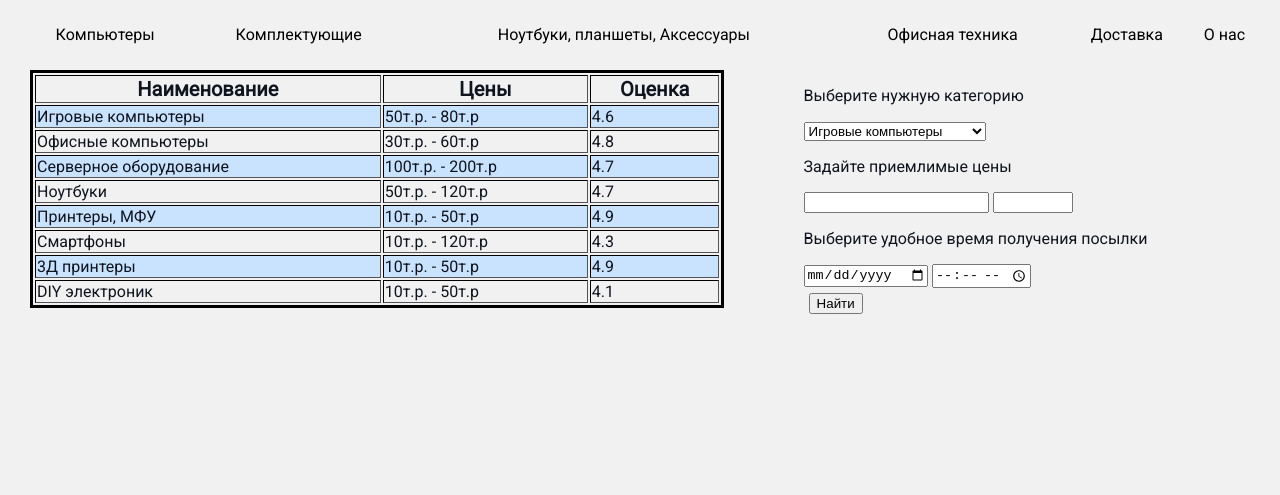
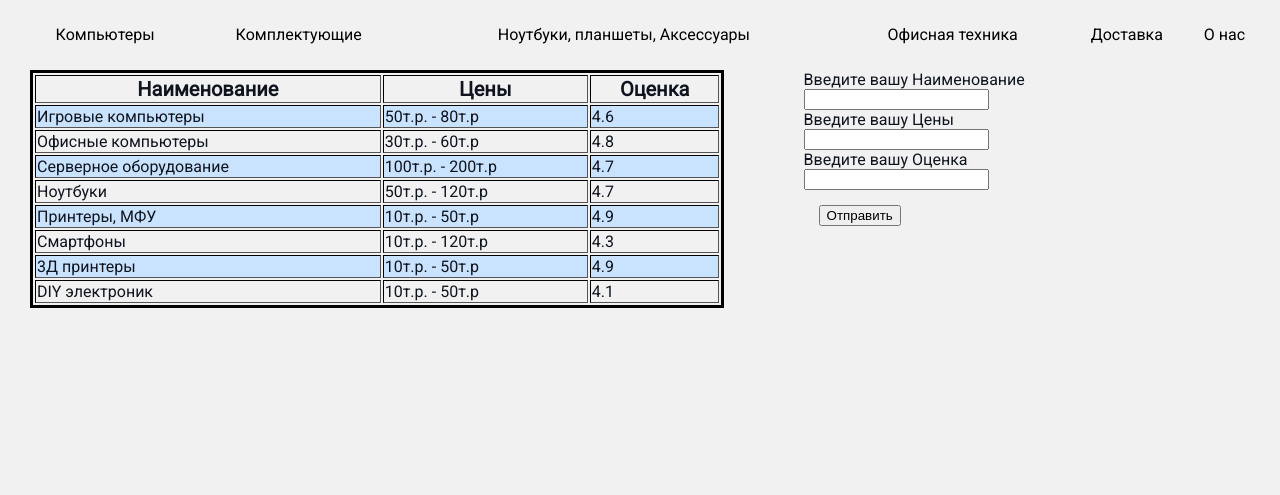
Before and after one commit to Ibragim26/jsAndHTML, a plain HTML site: page index.html in a window 1280 px wide. Shown: the part 207-702 px from the top of the page. Drawn offline with Linux system fonts and the light colour scheme.

Commit message:
version 0.3.15

```diff
--- a/index.html
+++ b/index.html
@@ -23,79 +23,9 @@
 
 
     <div class="main">
-<!--        <table border="2">-->
-<!--            <caption>Обзор нашего магазина</caption>-->
-<!--            <tr id="hed">-->
-<!--                <th>Наименование</th>-->
-<!--                <th>Цены</th>-->
-<!--                <th>Оценка</th>-->
-<!--            </tr>-->
-<!--            <tr>-->
-<!--                <td><a class="category" href="#">Игровые компьютеры</a></td>-->
-<!--                <td>50т.р. - 80т.р</td>-->
-<!--                <td>4.6</td>-->
-<!--            </tr>-->
-<!--            <tr>-->
-<!--                <td><a class="category" href="#">Офисные компьютеры</a></td>-->
-<!--                <td>30т.р. - 60т.р</td>-->
-<!--                <td>4.8</td>-->
-<!--            </tr>-->
-<!--            <tr>-->
-<!--                <td><a class="category" href="#">Серверное оборудование</a></td>-->
-<!--                <td>100т.р. - 200т.р</td>-->
-<!--                <td>4.4</td>-->
-<!--            </tr>-->
-<!--            <tr>-->
-<!--                <td><a class="category" href="#">Ноутбуки</a></td>-->
-<!--                <td>50т.р. - 120т.р</td>-->
-<!--                <td>4.7</td>-->
-<!--            </tr>-->
-<!--            <tr>-->
-<!--                <td><a class="category" href="#">Принтеры, МФУ</a></td>-->
-<!--                <td>10т.р. - 50т.р</td>-->
-<!--                <td>4.9</td>-->
-<!--            </tr>-->
-<!--            <tr>-->
-<!--                <td><a class="category" href="#">Смартфоны</a></td>-->
-<!--                <td>10т.р. - 120т.р</td>-->
-<!--                <td>4.3</td>-->
-<!--            </tr>-->
-<!--            <tr>-->
-<!--                <td><a class="category" href="#">3Д принтеры</a></td>-->
-<!--                <td>10т.р. - 80т.р</td>-->
-<!--                <td>4.2</td>-->
-<!--            </tr>-->
-<!--            <tr>-->
-<!--                <td><a class="category" href="#">DIY электроника</a></td>-->
-<!--                <td>10т.р. - 50т.р</td>-->
-<!--                <td>4.1</td>-->
-<!--            </tr>-->
-<!--        </table>-->
         <div class="dynTa"></div>
         <aside>
-            <form action="">
-                <p>Выберите нужную категорию</p>
-                <select>
-                    <option>Игровые компьютеры</option>
-                    <option>Офисные компьютеры</option>
-                    <option>Серверное оборудование</option>
-                    <option>Ноутбуки</option>
-                    <option>Принтеры, МФУ</option>
-                    <option>3Д принтеры</option>
-                    <option>DIY электроника</option>
-                </select>
-                <div>
-                    <p>Задайте приемлимые цены</p>
-                    <input class="price"type="number" min="10000">
-                    <input class="price"type="number" min="10000" max="50000">
-                </div>
-                <div>
-                    <p>Выберите удобное время получения посылки</p>
-                    <input type="date">
-                    <input type="time">
-                </div>
-                <button type="submit">Найти</button>
-            </form>
+           <div class="insert"></div>
         </aside>
     </div>
 </div>
--- a/scr.js
+++ b/scr.js
@@ -83,6 +83,45 @@ function fillTable(content, header) {
     })
 }
 
+function createForm(header) {
+    document.querySelector('.insert')
+        .innerHTML = `<form class="insertion"></form>`;
+    header.forEach((head) => {
+        const label = document.createElement('label')
+        label.setAttribute('for', `${head.field}`);
+        label.innerHTML = `Введите вашу ${head.name}`;
+        const input = document.createElement('input');
+        input.setAttribute('id',`${head.field}`);
+        document.querySelector('.insert').appendChild(label);
+        document.querySelector('.insert').appendChild(input);
+
+    })
+    const button = document.createElement('button');
+    button.setAttribute('type', 'button');
+    button.setAttribute('id', 'but');
+    button.innerHTML = 'Отправить';
+
+    button.addEventListener('click', {handleEvent: addNew, header})
+
+    document.querySelector('.insert').appendChild(button);
+}
+
+
+
+function addNew(event) {
+
+
+    let temp = []
+    this.header.forEach((head) =>{
+        temp.push(document.querySelector(`#${head.field}`).innerHTML)
+        //как сделать так чтобы данные подхватывались
+    })
+
+
+
+
+}
 
 createTable(header);
 fillTable(content, header);
+createForm(header)
--- a/styles.css
+++ b/styles.css
@@ -80,8 +80,11 @@ aside{
 
 }
 
+button, label{
+    display: grid;
+}
 button{
-    margin: 5px;
+    margin: 15px;
 }
 
 .afooter{
```
